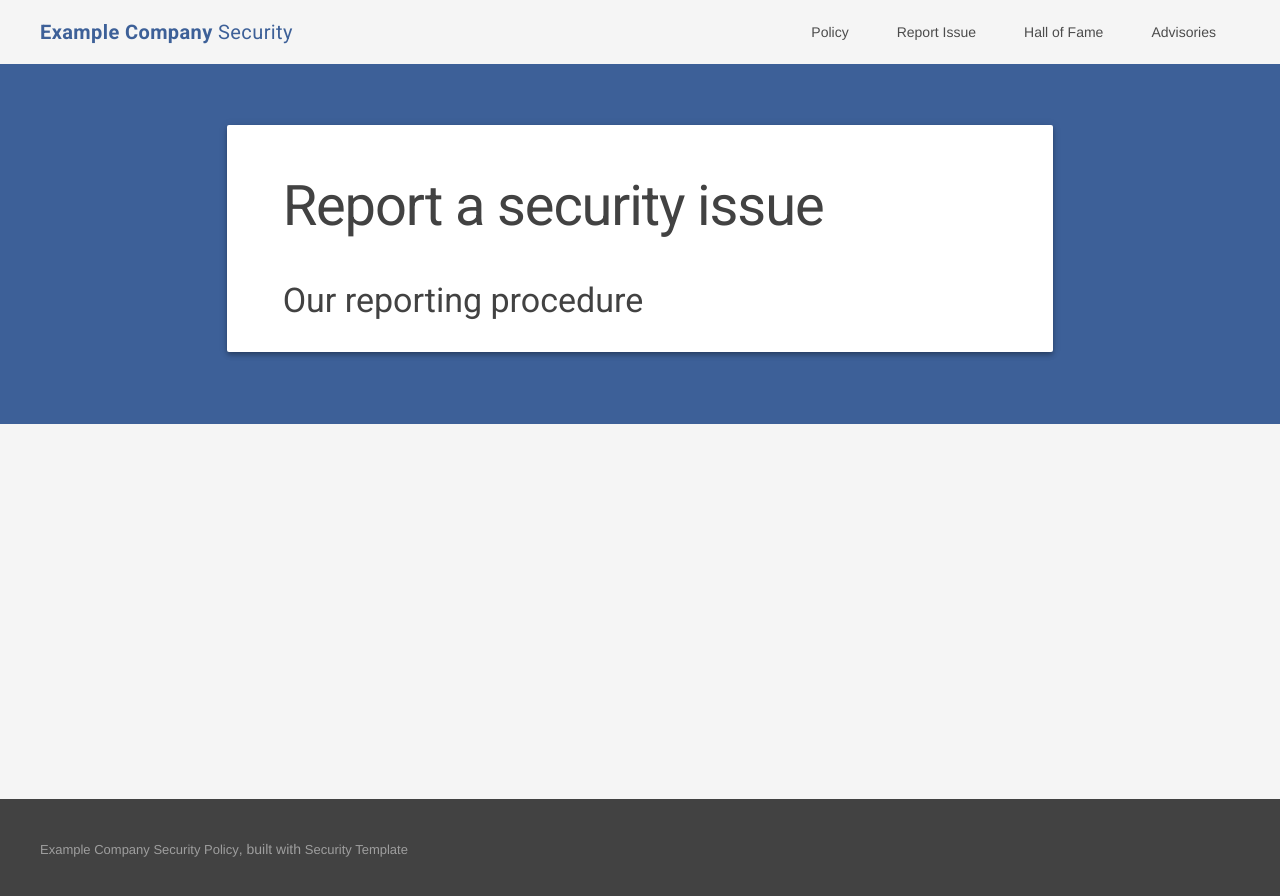
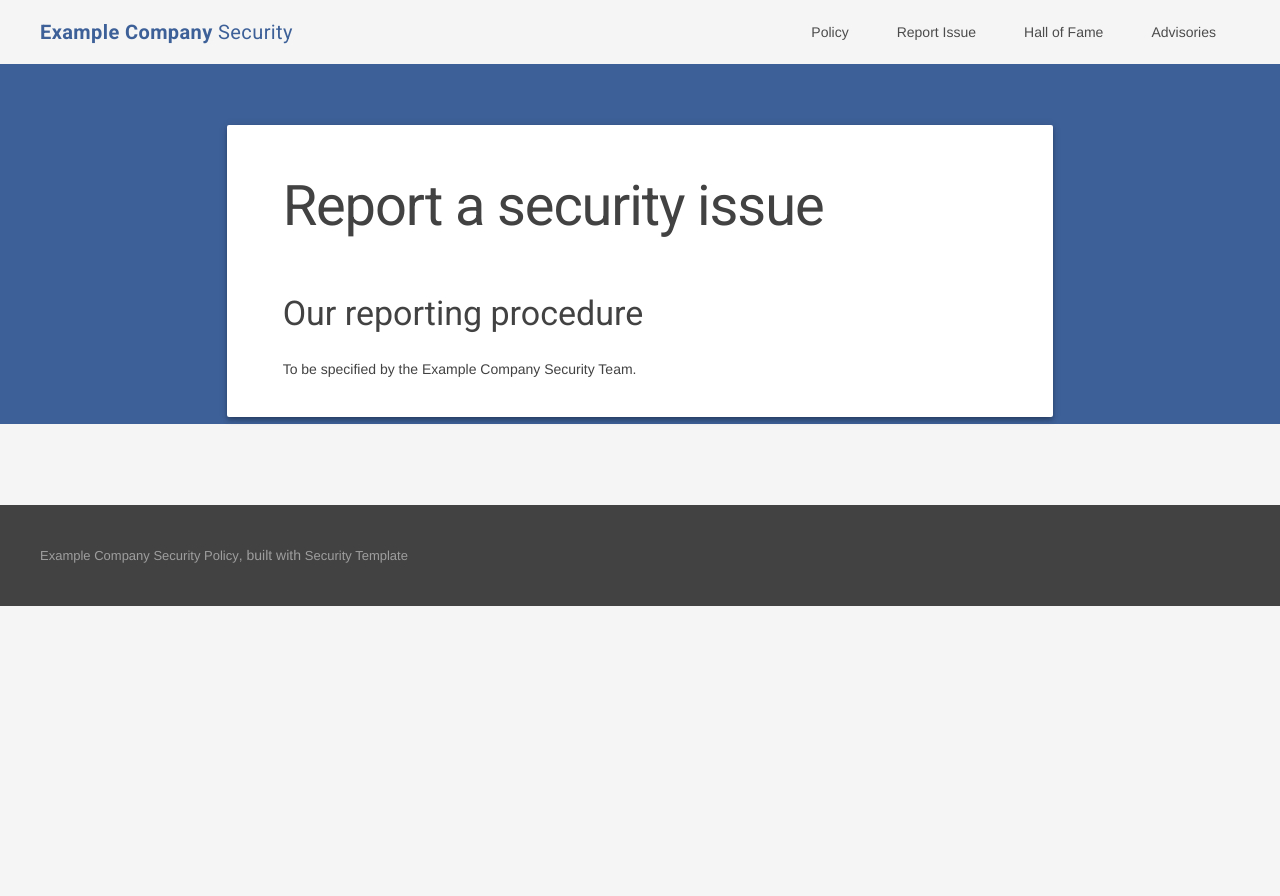
Before and after one commit to EdOverflow/security-template, a Jekyll site: the page built from report.md, in a window 1280 px wide. Shown: the top 896 px of the page. Built offline with Jekyll 4.4.1, drawn with Linux system fonts in a browser that asks for light colours.

Commit message:
Frontend fixes

```diff
--- a/_layouts/default.html
+++ b/_layouts/default.html
@@ -61,7 +61,6 @@
           </div>
         </div>
 
-         {% if page.url == '/' %}
       <footer class="demo-footer mdl-mini-footer">
           <div class="mdl-mini-footer--left-section">
             <ul class="mdl-mini-footer--link-list">
@@ -70,21 +69,10 @@
           </div>
         </footer>
 
-        {% endif %}
 
       </main>
 
 
-      {% if page.url != "/" %}
-      <footer class="demo-footer mdl-mini-footer">
-          <div class="mdl-mini-footer--left-section">
-            <ul class="mdl-mini-footer--link-list">
-              <li><a href="{{ site.baseurl }}/">{{ site.company_name }} Security Policy</a>, built with <a href="https://github.com/EdOverflow/security-template">Security Template</a></li>
-            </ul>
-          </div>
-        </footer>
-
-        {% endif %}
     </div>
   </body>
   <script defer src="https://code.getmdl.io/1.3.0/material.min.js"></script>
--- a/assets/css/styles.css
+++ b/assets/css/styles.css
@@ -62,10 +62,6 @@
   font-size: 13px;
 }
 
-h3 {
-  line-height: 15px !important;
-}
-
 table {
     border-spacing: 5px;
     border-collapse: separate;
--- a/report.md
+++ b/report.md
@@ -17,5 +17,7 @@ permalink: /report/
 
 ### Our reporting procedure
 
+To be specified by the {{ site.company_name }} Security Team.
+
 <!--<iframe src="https://bugcrowd.com/{{ bugcrowd_id }}/external/report" style="width: 100%; height: 2480px; border: medium none; overflow: hidden;" scrolling="no" id="iFrameResizer0"></iframe>-->
 {% endif %}
```
